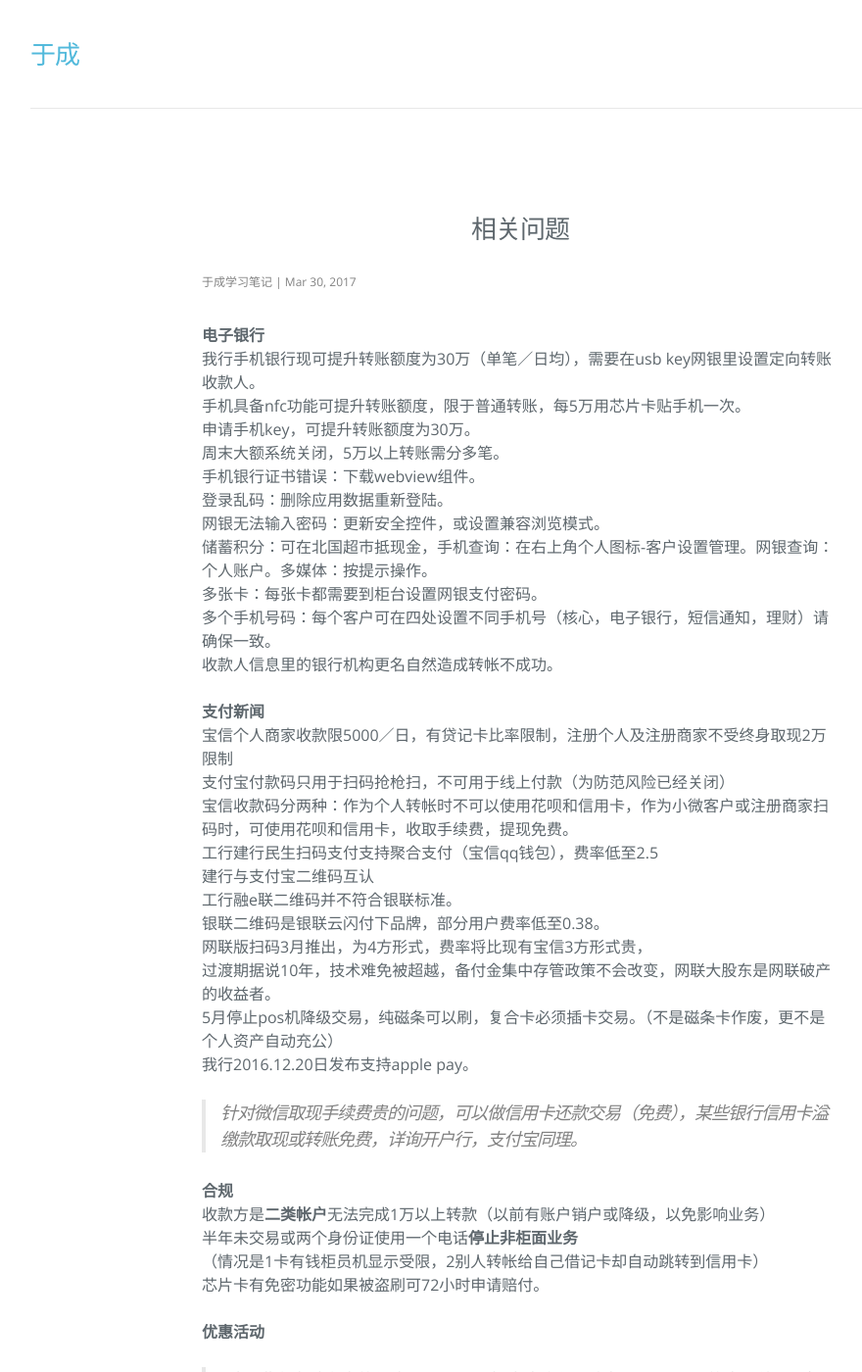
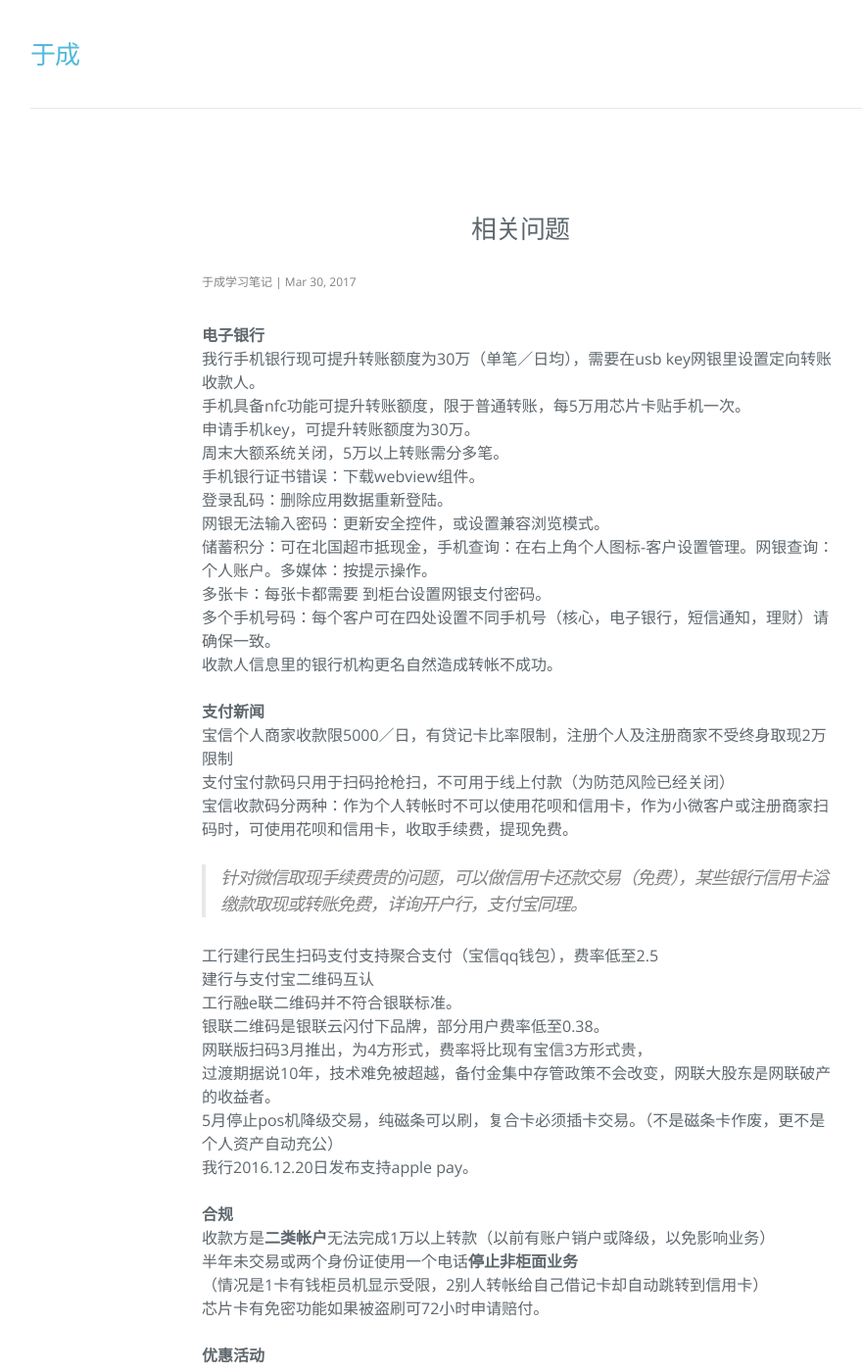
Before and after one commit to hebbank/jekyll, a Jekyll site: the page built from _posts/2017-03-30-xg.md, in a window 1280 px wide and 1400 px high. Shown: the whole window at 98% size, without its empty margins (109-989 px from the left). Built offline with Jekyll 4.4.1, drawn with Linux system fonts in a browser that asks for light colours; nearby versions of some CDN libraries.

Commit message:
Update 相关问题

```diff
--- a/_posts/2017-03-30-xg.md
+++ b/_posts/2017-03-30-xg.md
@@ -13,7 +13,7 @@ tags: pos
 登录乱码：删除应用数据重新登陆。
 网银无法输入密码：更新安全控件，或设置兼容浏览模式。
 储蓄积分：可在北国超市抵现金，手机查询：在右上角个人图标-客户设置管理。网银查询：个人账户。多媒体：按提示操作。
-多张卡：每张卡都需要到柜台设置网银支付密码。
+多张卡：每张卡都需要 到柜台设置网银支付密码。
 多个手机号码：每个客户可在四处设置不同手机号（核心，电子银行，短信通知，理财）请确保一致。
 收款人信息里的银行机构更名自然造成转帐不成功。
 
```
Also changed, not shown: other parts of _posts/2017-03-30-xg.md (+4 -2 lines).
